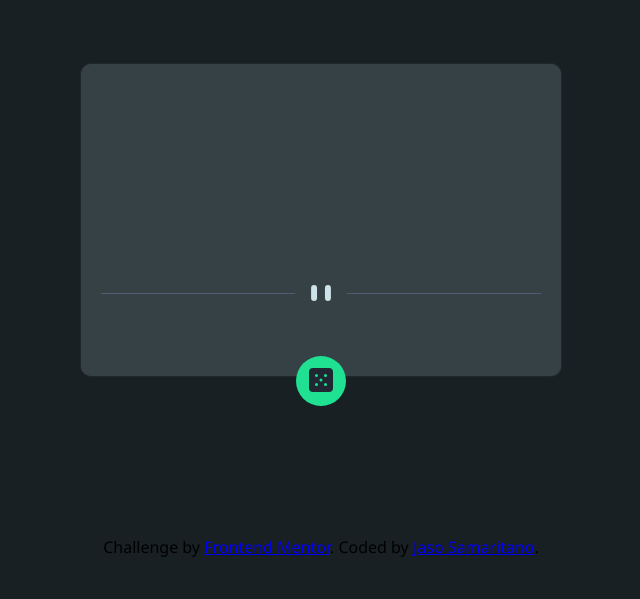
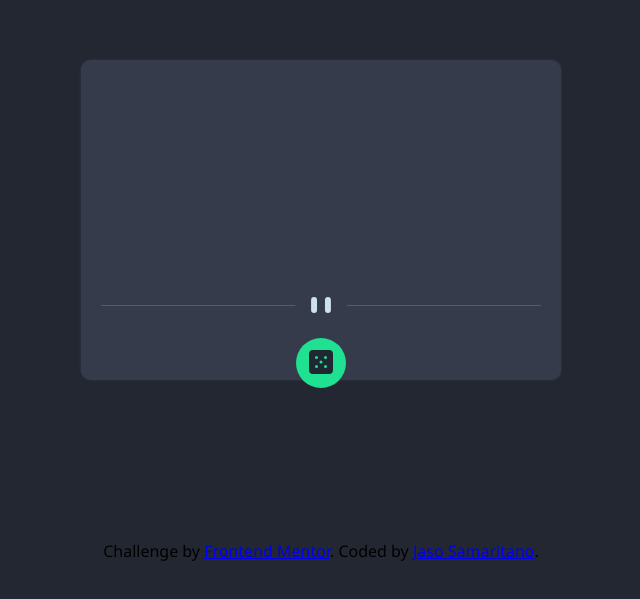
Before and after one commit to Jaso589/advice-generator, a plain HTML site: page index.html in a window 1280 px wide. Shown: the part 169-768 px from the top of the page, without its empty margins (319-959 px from the left). Drawn offline with Linux system fonts and the light colour scheme; no server answers.

Commit message:
correción de color

```diff
--- a/js/app.js
+++ b/js/app.js
@@ -3,7 +3,7 @@ const callApi = async ()=>{
 
     const data = await res.json()
 
-    document.querySelector('.title').innerHTML = `Advice #${data.slip.id}`
+    document.querySelector('.title').innerHTML = `ADVICE #${data.slip.id}`
     document.querySelector('.text').textContent = `"${data.slip.advice}"`
 }
 
--- a/style.css
+++ b/style.css
@@ -5,11 +5,11 @@
 }
 :root{
     --primary: #1FE191 ;
-    --secondary:#364146   ;
+    --secondary:#353B4B ;
     --parrafo: #EBFFF7 ;
 }
 html, body{
-    background-color:#192024 ;
+    background-color:#232731 ;
     font-size: 16px;
     height: 100vh;
     display: flex;
@@ -23,17 +23,20 @@ html, body{
 main{
     background-color: var(--secondary);
     display: flex;
+    height: 280px;
     border-radius: 10px;
     margin: 10rem 25rem;
     padding: 20px;
     text-align: center;
     flex-direction: column;
     position: relative;
-    box-shadow: 0 0 2px var(--secondary);
+    box-shadow: 0 0 3px var(--secondary);
 }
 
 main h1{
     color:var(--primary) ;
+    font-size: 0.8rem;
+    margin-top: 1rem;
 }
 main p{
     color: var(--parrafo);
@@ -59,7 +62,7 @@ main div button{
     background-color:var(--primary);
     cursor: pointer;
     position: relative;
-    bottom: -50px;
+    bottom: -20px;
 }
 .btn:hover{
     box-shadow: 0 0 10px #1FE191 ;
```
